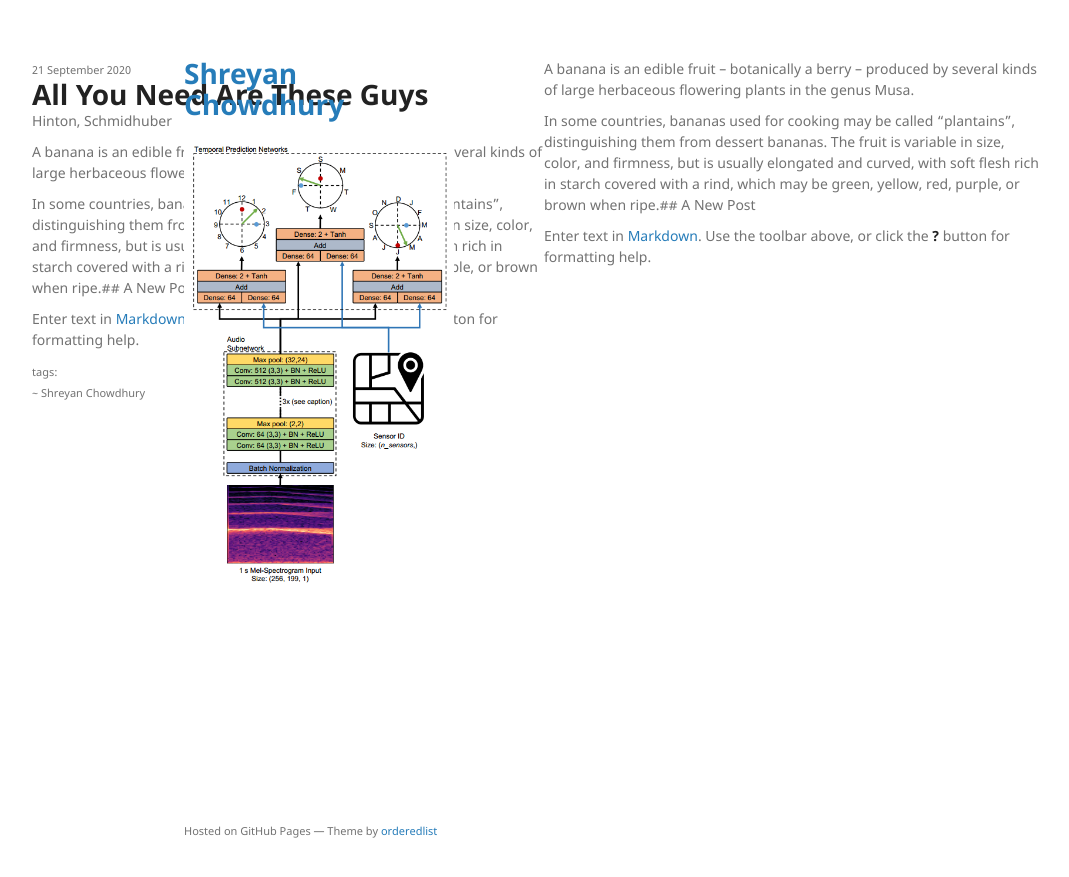
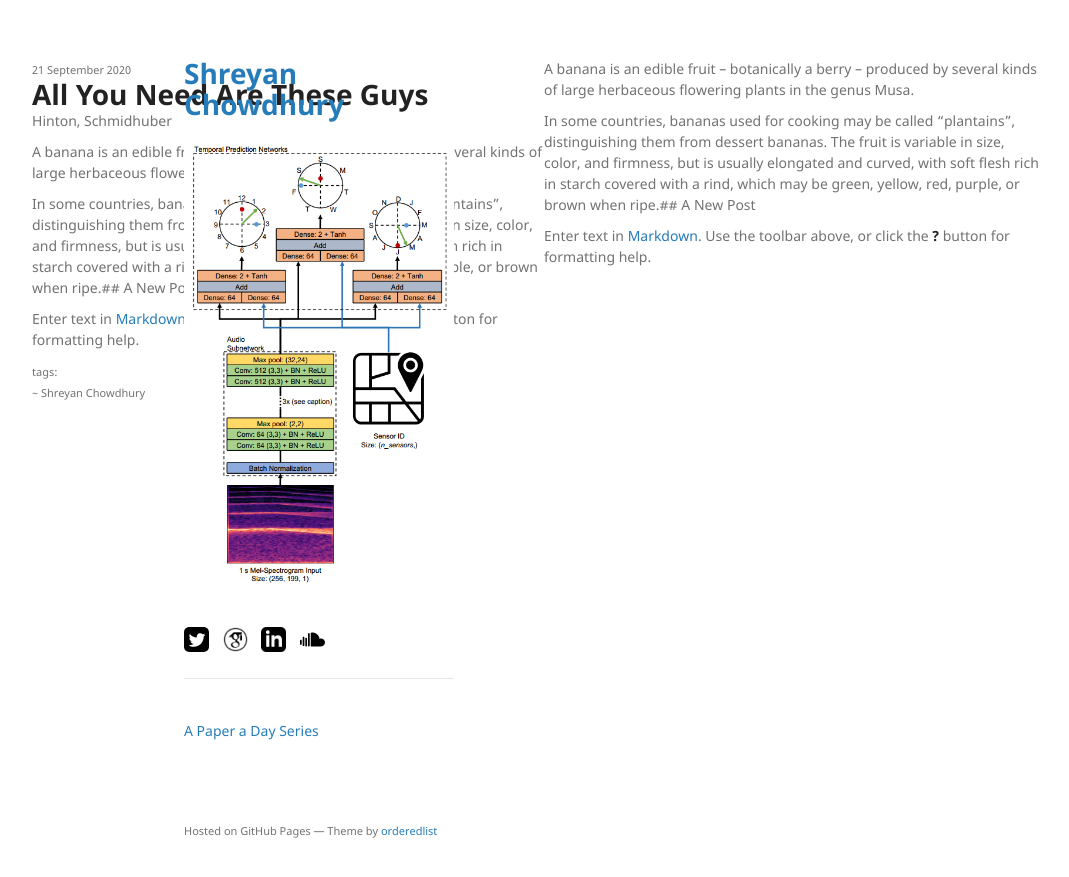
Before and after one commit to shreyanc/shreyanc.github.io, a Jekyll site: the page built from _posts/2020-09-21-all-you-need.md, in a window 1280 px wide. Shown: the top 877 px of the page, without its empty margins (26-1095 px from the left). Built offline with Jekyll 4.4.1, drawn with Linux system fonts in a browser that asks for light colours.

Commit message:
Update main_pane.html

```diff
--- a/_includes/main_pane.html
+++ b/_includes/main_pane.html
@@ -29,6 +29,26 @@
         <img src="{{ include.logo }}" alt="Logo" />
 
         <p>{{ include.logo_desc }}</p>
+        {% if site.github.is_project_page %}
+        <p class="view"><a href="{{ site.github.repository_url }}">View the Project on GitHub <small>{{ site.github.repository_nwo }}</small></a></p>
+        {% endif %}
+
+        {% if site.github.is_user_page %}
+        <!-- <p class="view"><a href="{{ site.github.owner_url }}">View My GitHub Profile</a></p> -->
+        <br>
+       <a rel="me" href="https://twitter.com/shreyan_ch"><img style="margin: 0 5px 0 0" width="25" height="25" src="https://shreyanc.github.io/assets/img/twitter.svg">
+        <a rel="me" href="https://scholar.google.com.au/citations?user=WGjp-vYAAAAJ&hl=en"><img style="margin: 0 5px" width="25" height="25" src="https://shreyanc.github.io/assets/img/scholar.png">
+        <a rel="me" href="https://www.linkedin.com/in/shreyan-chowdhury"><img style="margin: 0 5px" width="25" height="25" src="https://shreyanc.github.io/assets/img/linkedin.png">
+        <a rel="me" href="https://www.soundcloud.com/shreyan-chowdhury"><img style="margin: 0 5px" width="25" height="25" src="https://shreyanc.github.io/assets/img/soundcloud.svg">
+        <br><br>
+        <hr>
+        <br>
+
+        <p class="view"><a href="https://shreyanc.github.io/apad.html">A Paper a Day Series</a></p>
+
+
+
+        {% endif %}
 
         {% if site.show_downloads %}
         <ul class="downloads">
```
